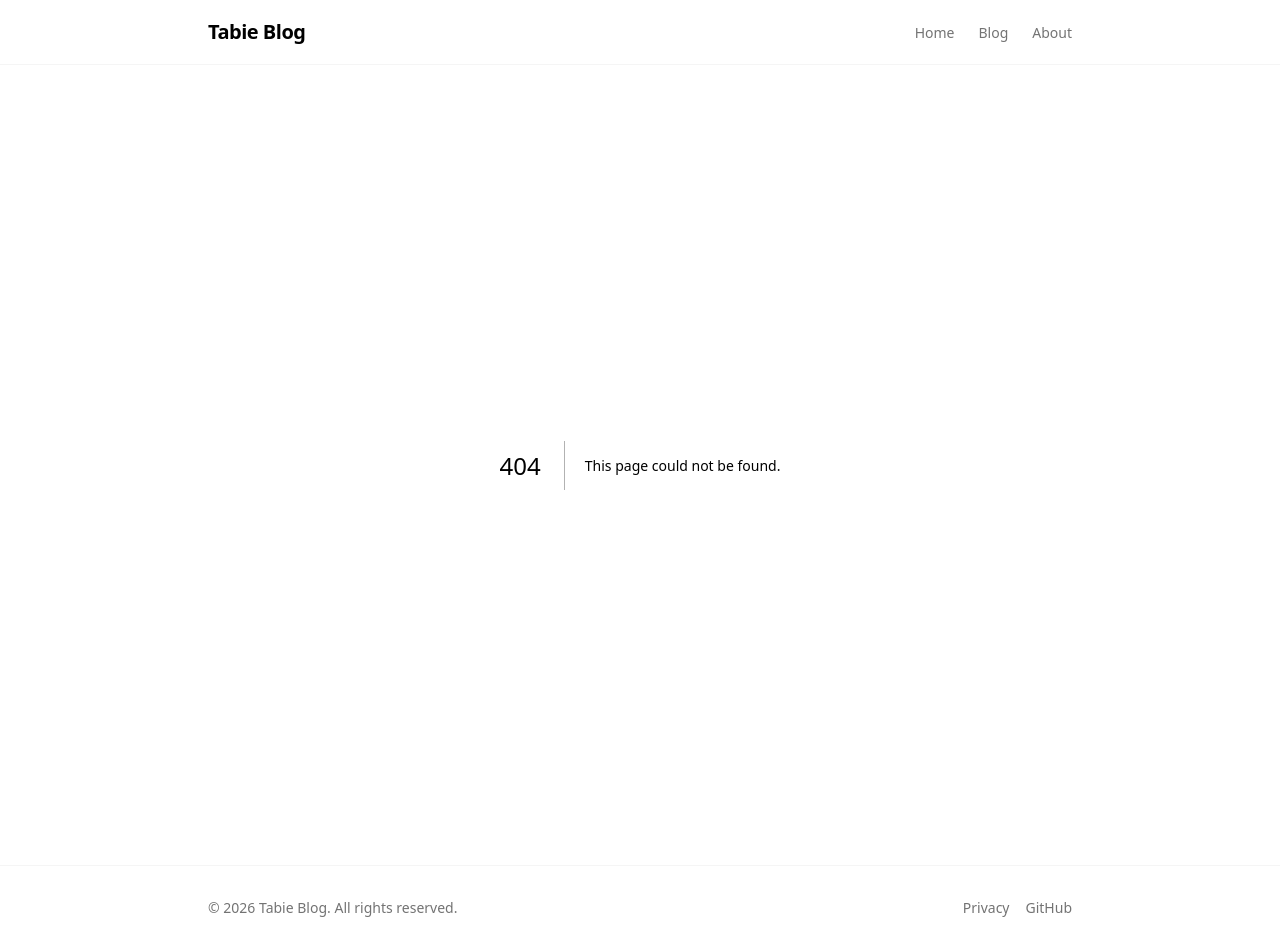
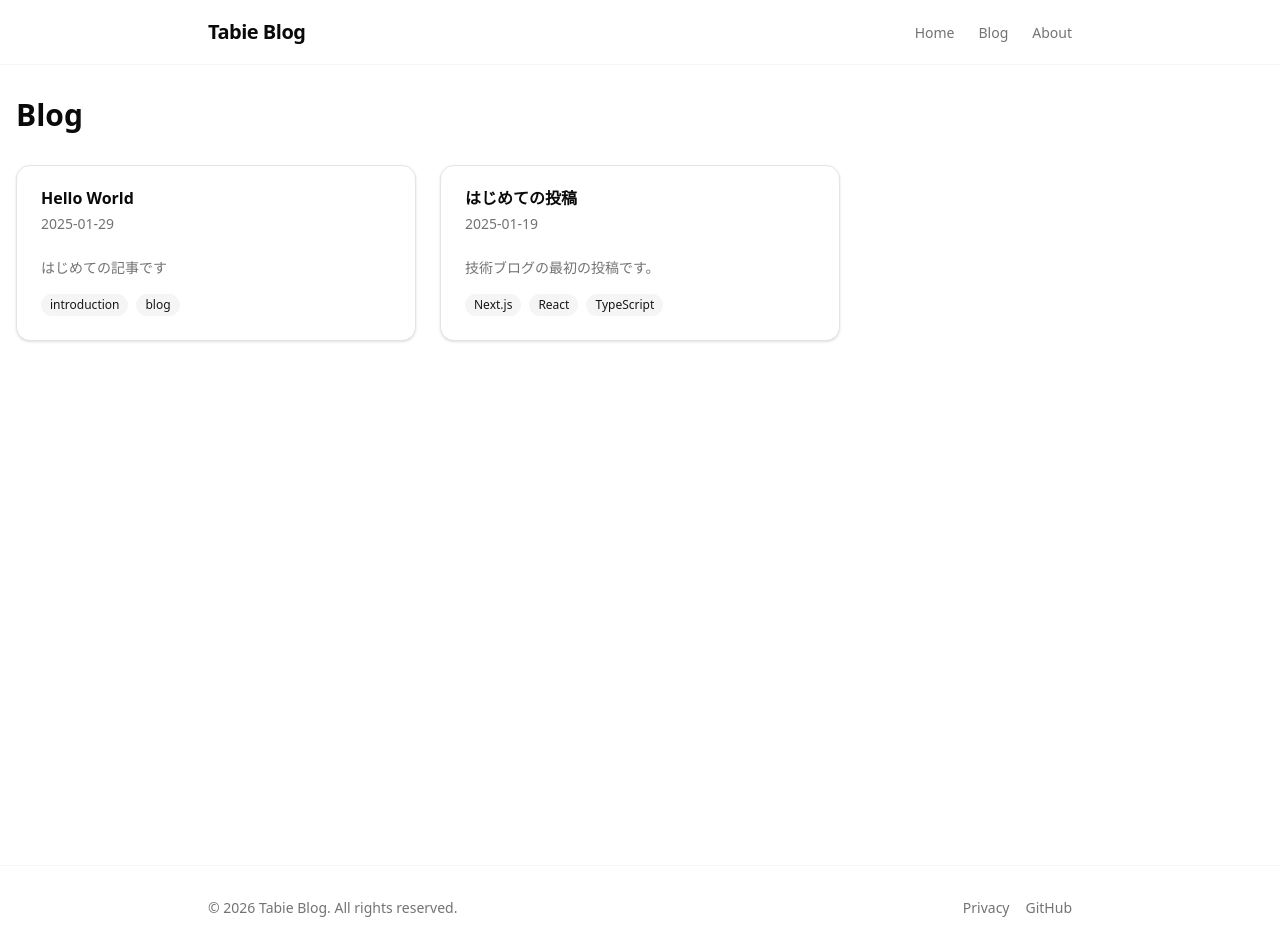
Before and after one commit to tabira2382/tabie-blog, a Next.js app: page /blog in a window 1280 px wide. Before the commit this address had no page. Built offline with nearby package versions, Linux system fonts and the light colour scheme.

Commit message:
feat: ブログ記事一覧ページを追加

```diff
--- /dev/null
+++ b/src/app/(main)/blog/page.tsx
@@ -0,0 +1,5 @@
+import { PostListTemplate } from '@/features/blog/components/server/PostListTemplate'
+
+export default function BlogPage() {
+  return <PostListTemplate />
+}
--- /dev/null
+++ b/src/features/blog/components/client/PostCard/PostCard.tsx
@@ -0,0 +1,31 @@
+import Link from 'next/link'
+import { Badge } from '@/components/ui/badge'
+import { Card, CardContent, CardDescription, CardHeader, CardTitle } from '@/components/ui/card'
+import type { Post } from '@/features/blog'
+
+type PostCardProps = {
+  post: Post
+}
+
+export function PostCard({ post }: PostCardProps) {
+  return (
+    <Link href={`/blog/${post.slug}`}>
+      <Card className="h-full transition-colors hover:bg-muted/50">
+        <CardHeader>
+          <CardTitle className="line-clamp-2">{post.title}</CardTitle>
+          <CardDescription>{post.publishedAt}</CardDescription>
+        </CardHeader>
+        <CardContent>
+          <p className="mb-4 line-clamp-3 text-muted-foreground text-sm">{post.description}</p>
+          <div className="flex flex-wrap gap-2">
+            {post.tags.map((tag) => (
+              <Badge key={tag} variant="secondary">
+                {tag}
+              </Badge>
+            ))}
+          </div>
+        </CardContent>
+      </Card>
+    </Link>
+  )
+}
--- /dev/null
+++ b/src/features/blog/components/client/PostCard/index.ts
@@ -0,0 +1 @@
+export { PostCard } from './PostCard'
--- /dev/null
+++ b/src/features/blog/components/server/PostListTemplate.tsx
@@ -0,0 +1,25 @@
+import { getAllPosts } from '@/features/blog'
+import { PostCard } from '../client/PostCard'
+
+/**
+ * ブログ記事一覧を表示する
+ */
+export function PostListTemplate() {
+  const posts = getAllPosts()
+
+  return (
+    <div className="container mx-auto px-4 py-8">
+      <h1 className="mb-8 font-bold text-3xl">Blog</h1>
+
+      {posts.length === 0 ? (
+        <p className="text-muted-foreground">記事がありません。</p>
+      ) : (
+        <div className="grid gap-6 md:grid-cols-2 lg:grid-cols-3">
+          {posts.map((post) => (
+            <PostCard key={post.slug} post={post} />
+          ))}
+        </div>
+      )}
+    </div>
+  )
+}
```
